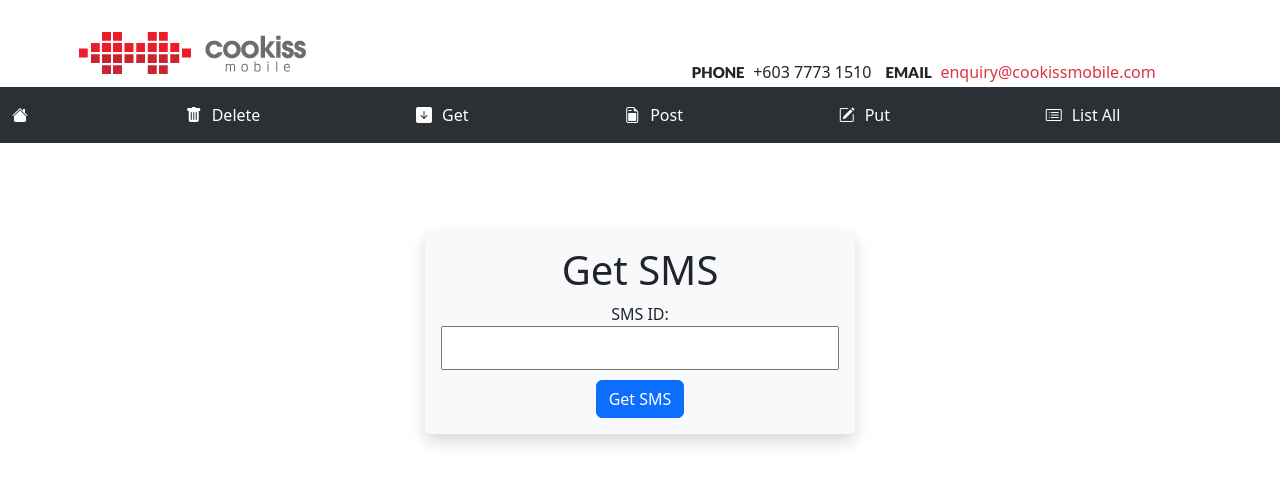
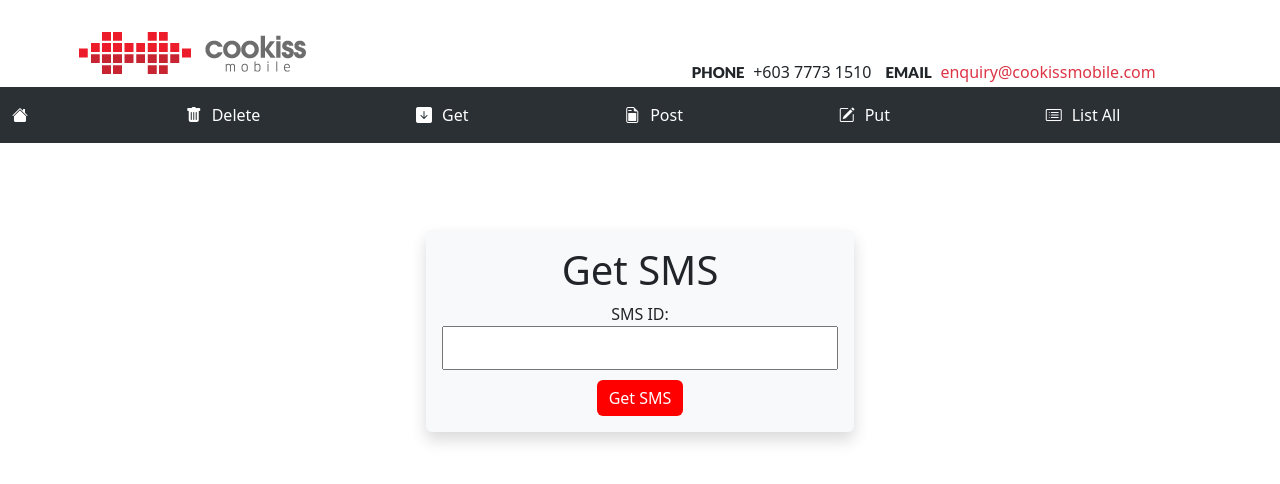
Before and after one commit to Jiaxinn237/Bootstrap-API-App, a Vue app: page /getmethod in a window 1280 px wide. Shown: the top 484 px of the page. Built offline with nearby package versions, Linux system fonts and the light colour scheme.

Commit message:
Minor fix

```diff
--- a/src/components/GetMethod.vue
+++ b/src/components/GetMethod.vue
@@ -1,16 +1,17 @@
 <template>
-  <div class="getmethod">
+  <div class="getmethod" style="  margin-top: 87px; text-align: center;">
     <div class="shadow p-3 mb-5 bg-body-tertiary rounded" style="max-width: fit-content; margin: auto;">
       <h1>Get SMS</h1>
-      <form @submit.prevent="submitForm" class="form-container">
+      <form @submit.prevent="submitForm" class="form-container" style="max-width: 400px; margin: 0 auto;">
         <label for="smsId">SMS ID:</label>
-        <input type="text" v-model="smsId" class="form-input" required />
-        <button type="submit" class="btn btn-primary" data-bs-toggle="modal" data-bs-target="#exampleModal">Get
+        <input type="text" v-model="smsId" class="form-input" style="width: 100%; padding: 8px; margin-bottom: 10px; box-sizing: border-box;" required />
+        <button type="submit" class="btn btn-primary" data-bs-toggle="modal" data-bs-target="#exampleModal" style="background-color: red; border: none;">Get
           SMS</button>
+
       </form>
     </div>
 
-    <div v-if="sms" class="found-sms">
+    <div v-if="sms && Object.keys(sms).length > 0" class="found-sms">
       <div class="modal fade" id="exampleModal" tabindex="-1" aria-labelledby="exampleModalLabel" aria-hidden="true">
         <div class="modal-dialog">
           <div class="modal-content">
@@ -66,7 +67,7 @@ export default {
   data() {
     return {
       smsId: '',
-      sms: null,
+      sms: {},
     };
   },
   methods: {
@@ -93,38 +94,4 @@ export default {
 </script>
 
 <style scoped>
-#app {
-  font-family: Avenir, Helvetica, Arial, sans-serif;
-  -webkit-font-smoothing: antialiased;
-  -moz-osx-font-smoothing: grayscale;
-  text-align: center;
-  color: #2c3e50;
-  margin-top: 60px;
-}
-
-.getmethod {
-  margin-top: 87px;
-  text-align: center;
-}
-
-.form-container {
-  max-width: 400px;
-  /* Adjust the maximum width as needed */
-  margin: 0 auto;
-}
-
-.form-input {
-  width: 100%;
-  padding: 8px;
-  margin-bottom: 10px;
-  box-sizing: border-box;
-}
-
-.btn btn-secondary {
-  background-color: #007BFF;
-  color: #fff;
-  padding: 10px;
-  border: none;
-  cursor: pointer;
-}
 </style>
```
